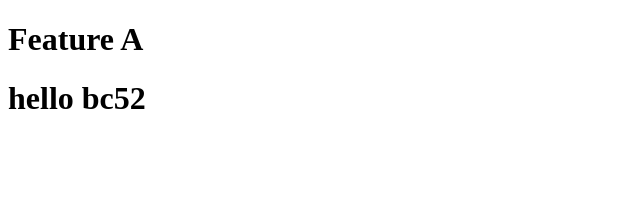
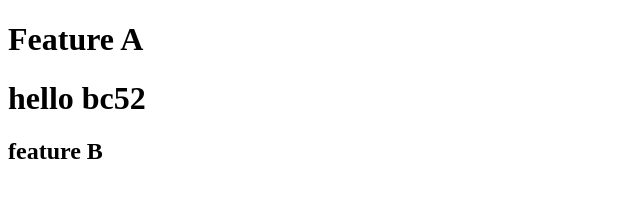
Before and after one commit to Bphuc96/BC52-GIT-DEMO, a plain HTML site: page index.html in a window 1280 px wide. Shown: the whole page, without its empty margins (0-640 px from the left). Drawn offline with Linux system fonts and the light colour scheme.

Commit message:
feature-b

```diff
--- a/index.html
+++ b/index.html
@@ -11,6 +11,7 @@
 <body>
     <h1>Feature A</h1>
     <h1>hello bc52</h1>
+    <h2>feature B</h2>
 </body>
 
 </html>
```
